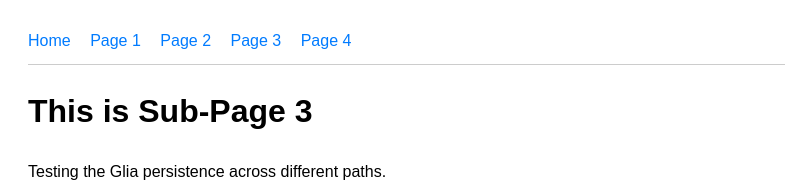
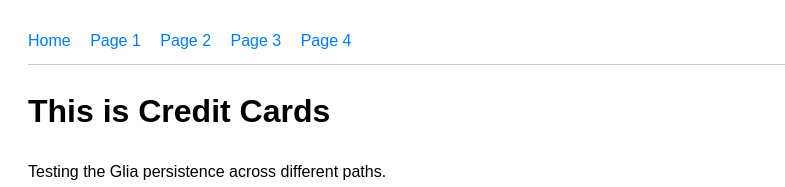
Before and after one commit to bretthayes-workcode/glia-test-site, a plain HTML site: page credit-cards.html in a window 1280 px wide. Shown: the top 187 px of the page, without its empty margins (0-785 px from the left). Drawn offline with Linux system fonts and the light colour scheme.

Commit message:
Change heading to 'This is Credit Cards'

```diff
--- a/credit-cards.html
+++ b/credit-cards.html
@@ -21,7 +21,7 @@
         <a href="bill-payer.html">Page 4</a>
     </nav>
 
-    <h1>This is Sub-Page 3</h1>
+    <h1>This is Credit Cards</h1>
     <p>Testing the Glia persistence across different paths.</p>
 
     <blockquote>
```
